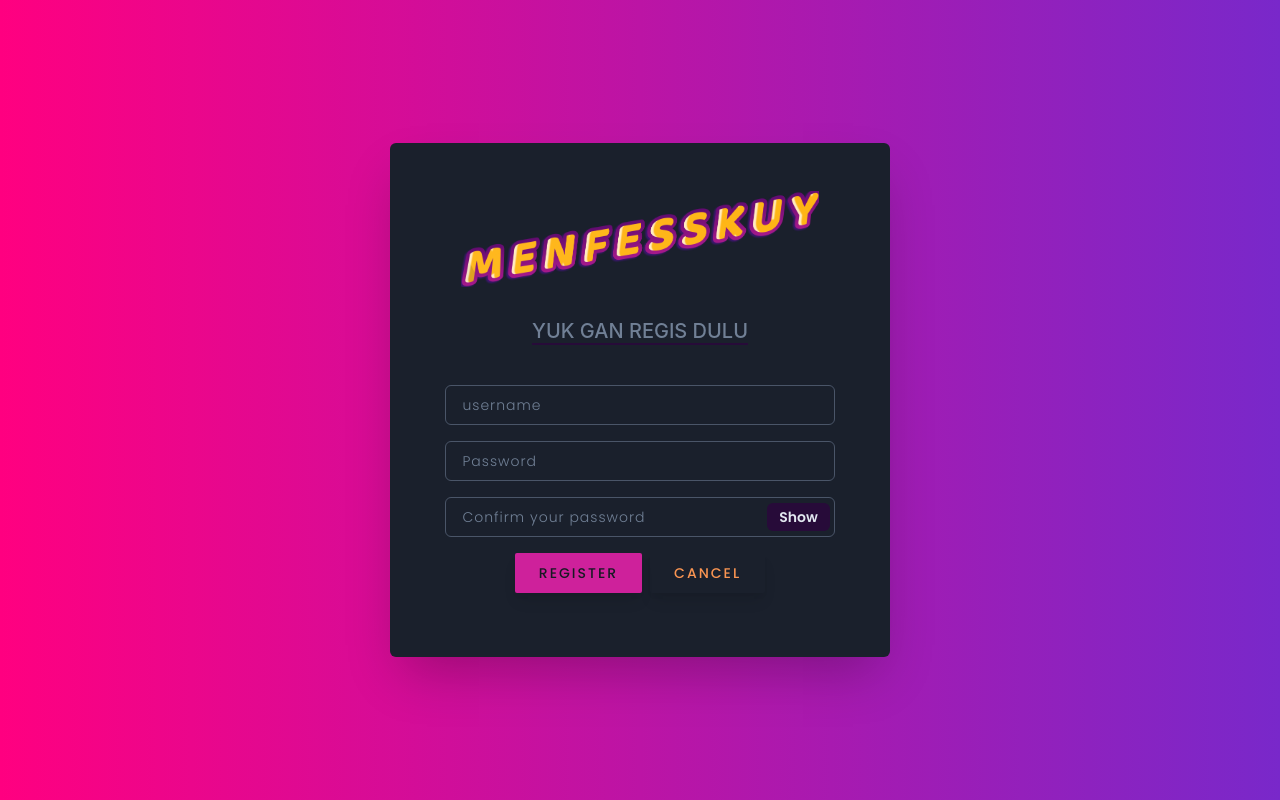
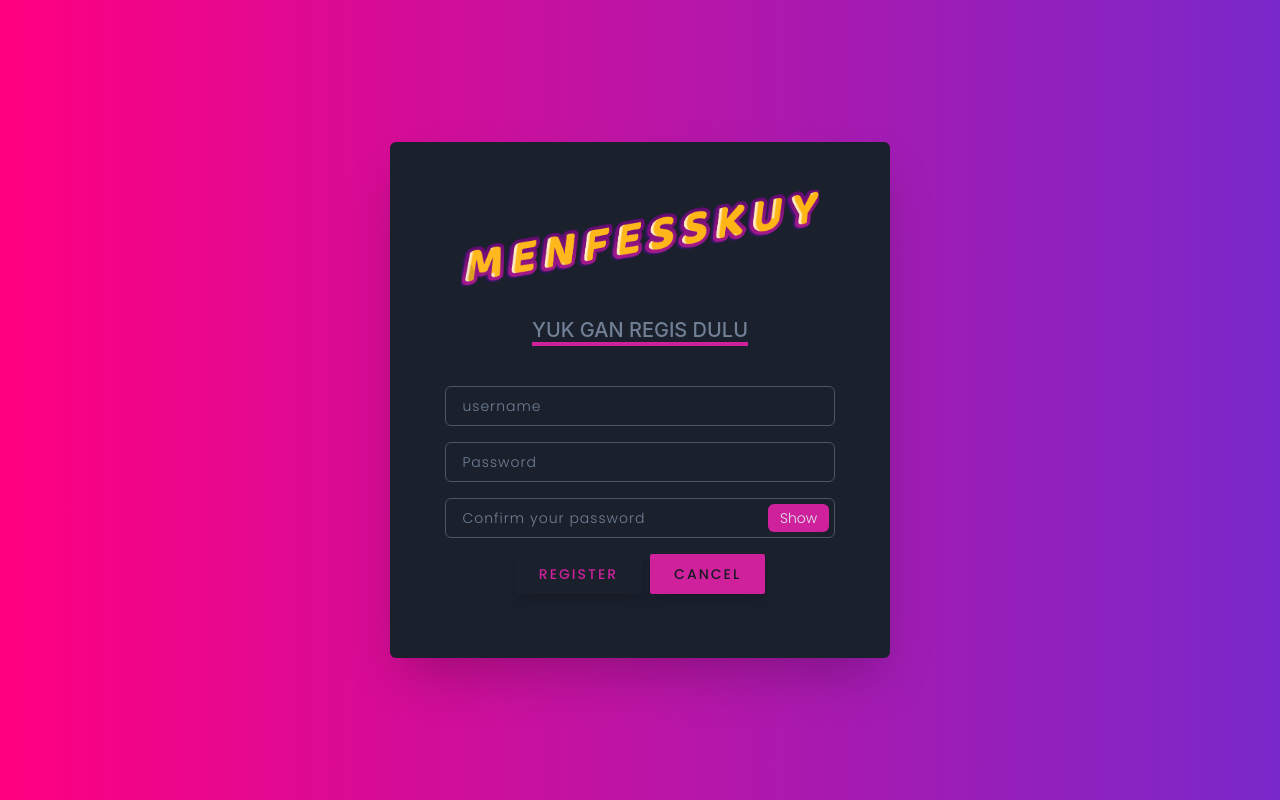
Before and after one commit to NoxturneDev/menfesskuy-frontend, a React (Create React App) app: page /register in a window 1280 px wide. Built offline with nearby package versions, Linux system fonts and the light colour scheme.

Commit message:
applying new style on forms and input

```diff
--- a/src/components/Forms/FormInput.js
+++ b/src/components/Forms/FormInput.js
@@ -21,7 +21,7 @@ function FormInput({ placeholder, state, type, children}) {
                             state(e.target.value)
                         }
                         }
-                        focusBorderColor="dark.900"
+                        focusBorderColor="main.500"
                         borderColor="gray.600"
                         color="gray.400"
                         fontWeight="light"
--- a/src/pages/login/Login.js
+++ b/src/pages/login/Login.js
@@ -67,7 +67,8 @@ function Login() {
                             {/* REDIRECT TO REGISTER PAGE */}
                             <Link to="/register">
                                 <Text color="gray.400"
-                                    fontSize={["md", "lg"]}
+                                    fontSize={["xs", "sm"]}
+
                                 >
                                     Don't have an account?
                                 </Text>
--- a/src/pages/login/LoginForm.js
+++ b/src/pages/login/LoginForm.js
@@ -67,8 +67,15 @@ const Login = () => {
               type={showPassword}
               state={setPassword}
             >
-              <InputRightElement width="4.5rem">
-                <Button bg="dark.500" color="gray.200" h="1.75rem" size="sm" onClick={handleShowClick} _hover={{ bg: "dark.500" }}>
+             <InputRightElement width="4.5rem">
+                <Button
+                bg="main.500"
+                color="gray.200"
+                h="1.75rem"
+                size="sm"
+                onClick={handleShowClick}
+                _hover={{ opacity: "0.9"}}
+                fontWeight="light">
                   {showPassword ? "Hide" : "Show"}
                 </Button>
               </InputRightElement>
--- a/src/pages/register/Register.js
+++ b/src/pages/register/Register.js
@@ -55,7 +55,7 @@ function Login() {
                                 width="90%"
                             >
                                 {/* FORMS COMPONENT */}
-                                <Heading fontSize={["md", "xl"]} color="gray.500" fontWeight="medium" borderBottomWidth="2px" borderBottomColor="dark.500">
+                                <Heading fontSize={["md", "xl"]} color="gray.500" fontWeight="medium" borderBottomWidth="4px" borderBottomColor="main.500">
                                     YUK GAN REGIS DULU
                                 </Heading>
                                 <RegisterForm />
--- a/src/pages/register/RegisterForm.js
+++ b/src/pages/register/RegisterForm.js
@@ -80,16 +80,23 @@ const Login = () => {
               state={setConfir}
             >
               <InputRightElement width="4.5rem">
-                <Button bg="dark.500" color="gray.200" h="1.75rem" size="sm" onClick={handleShowClick} _hover={{ bg: "dark.500" }}>
+                <Button
+                  bg="main.500"
+                  color="gray.200"
+                  h="1.75rem"
+                  size="sm"
+                  onClick={handleShowClick}
+                  _hover={{ opacity: "0.9" }}
+                  fontWeight="light">
                   {showPassword ? "Hide" : "Show"}
                 </Button>
               </InputRightElement>
             </FormInput>
             <Stack>
               <ButtonGroup display="flex" justifyContent="center" alignItems="center">
-                <PrimaryFillBtn txt="Register" />
+                <PrimaryBtn txt="Register" />
                 <Link to="/">
-                  <SecondaryBtn txt="Cancel" />
+                  <PrimaryFillBtn txt="Cancel" />
                 </Link>
               </ButtonGroup>
             </Stack>
```
